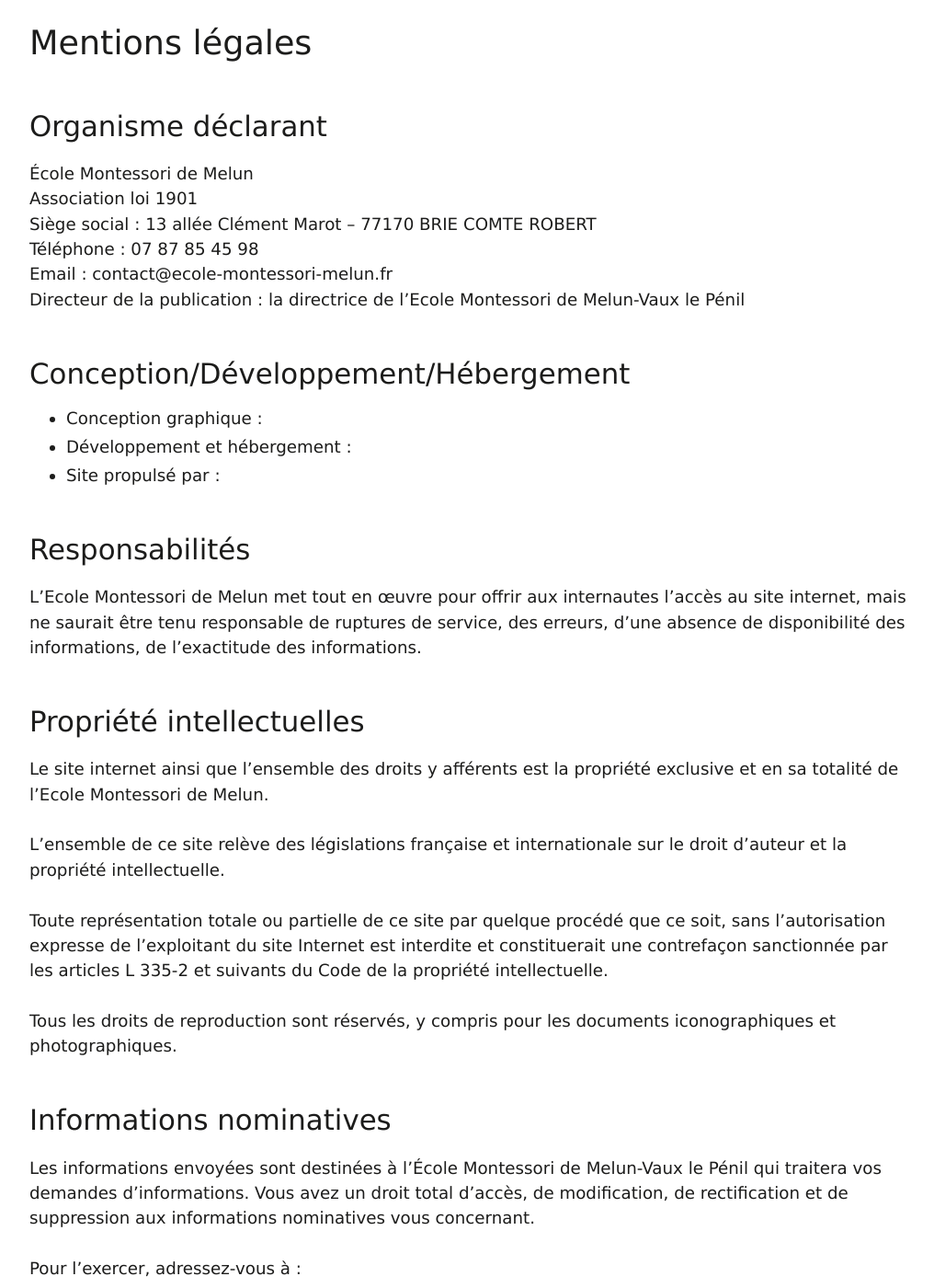
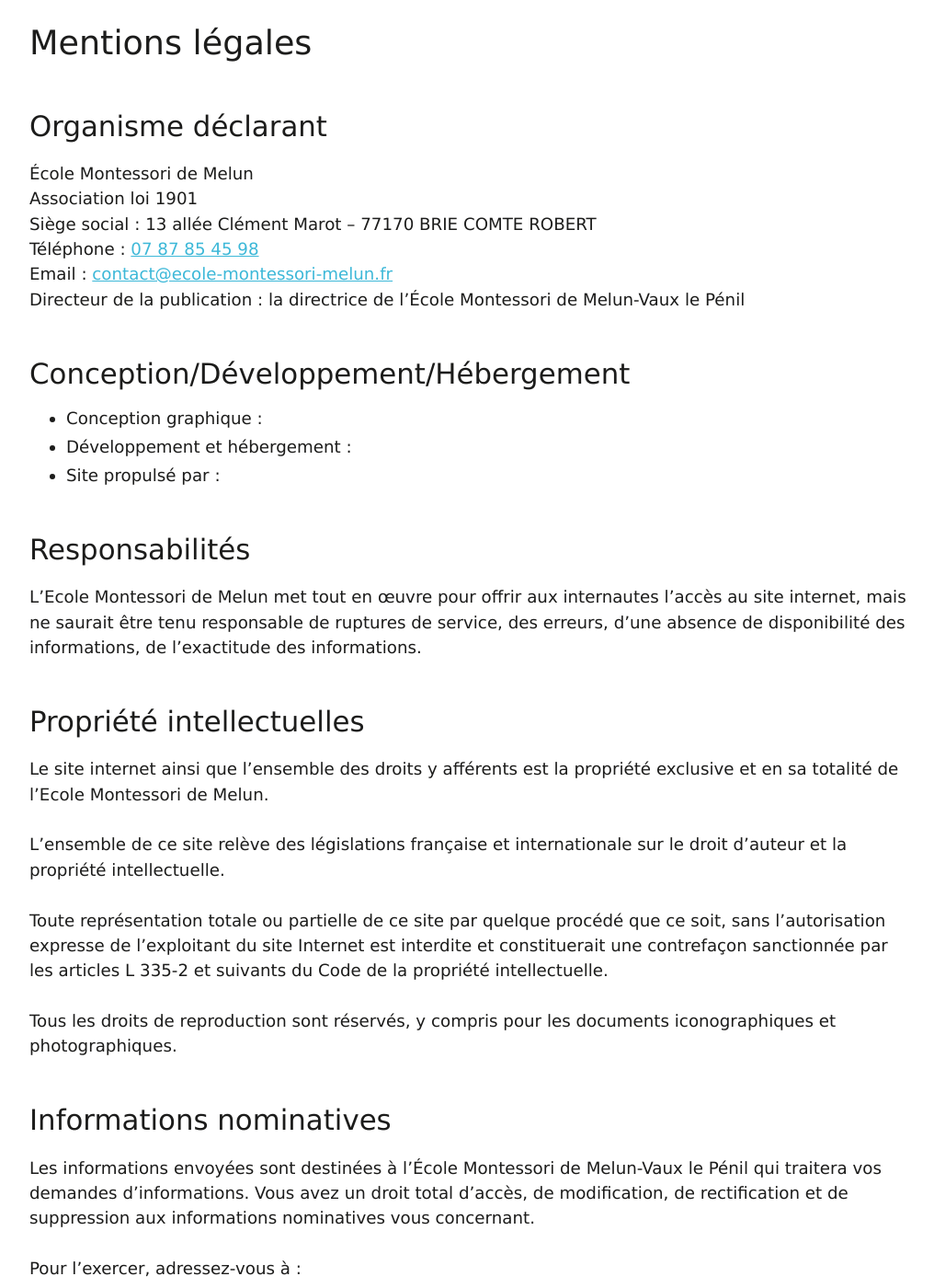
Before and after one commit to montessori-melun/montessori-melun.github.io, a Jekyll site: the page built from mentions-legales.md, in a window 1280 px wide and 1400 px high, scrolled down 263 px. Shown: the whole window at 92% size, without its empty margins (128-1144 px from the left). Built offline with Jekyll 4.4.1, drawn with Linux system fonts in a browser that asks for light colours; part of the change alters nothing that is shown; some of the changed text lies outside the part shown.

Commit message:
Utiliser le paramétrage global

```diff
--- a/mentions-legales.md
+++ b/mentions-legales.md
@@ -7,9 +7,9 @@ title: Mentions légales
 École Montessori de Melun\\
 Association loi 1901\\
 Siège social : 13 allée Clément Marot – 77170 BRIE COMTE ROBERT\\
-Téléphone : 07 87 85 45 98\\
-Email : contact@ecole-montessori-melun.fr\\
-Directeur de la publication : la directrice de l’Ecole Montessori de Melun-Vaux le Pénil
+Téléphone : <a href="tel:{{ site.phone }}">{{ site.phone }}</a>\\
+Email : <a href="mailto:{{ site.email }}">{{ site.email }}</a>\\
+Directeur de la publication : la directrice de l’École Montessori de Melun-Vaux le Pénil
 
 # Conception/Développement/Hébergement
 
@@ -38,10 +38,10 @@ Les informations envoyées sont destinées à l’École Montessori de Melun-Vau
 Pour l’exercer, adressez-vous à :
 > Ecole Montessori de Melun-Vaux le Pénil\\
 > 949 avenue Saint-Just\\
-> 77000 VAUX LE PENIL\\
-> E-mail : [contact@ecole-montessori-melun.fr](mailto:contact@ecole-montessori-melun.fr)
+> 77000 Vaux-le-Pénil\\
+> E-mail : <a href="mailto:{{ site.email }}">{{ site.email }}</a>
 
-## Crédits Photo
+# Crédits Photo
 
 - © Marko Poplasen / Fotolia
 - © moehligdesign / Fotolia
```
